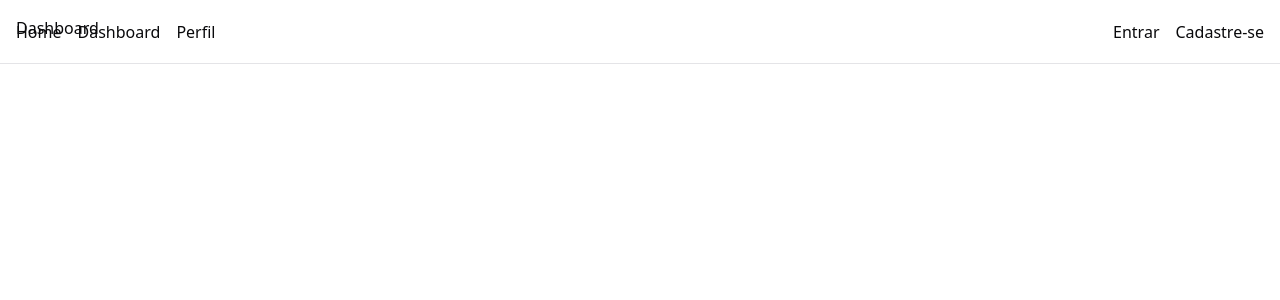
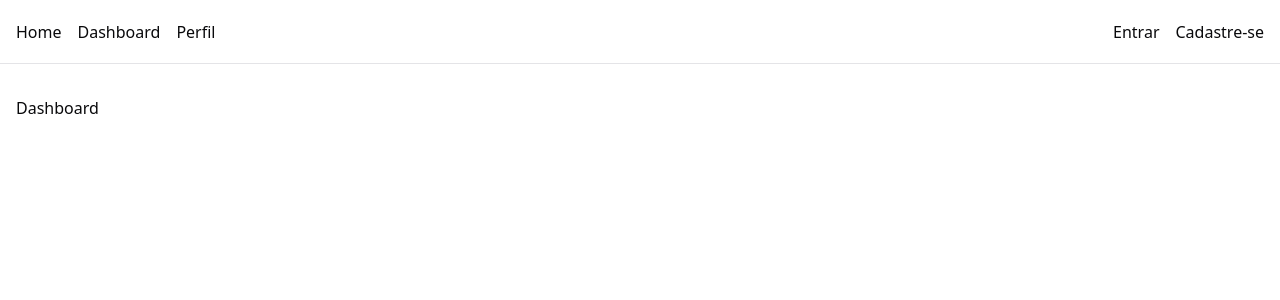
Before and after one commit to JoaoManoelDev/auth-app, a Next.js app in the folder apps/web/: page /dashboard in a window 1280 px wide. Shown: the top 300 px of the page. Built offline with nearby package versions, Linux system fonts and the light colour scheme; no server answers.

Commit message:
styles: adjust styles page

```diff
--- a/apps/web/src/app/dashboard/page.tsx
+++ b/apps/web/src/app/dashboard/page.tsx
@@ -1,6 +1,6 @@
 const DashboardPage = () => {
   return (
-    <div>
+    <div className="pt-20">
       <h1>Dashboard</h1>
     </div>
   );
```
